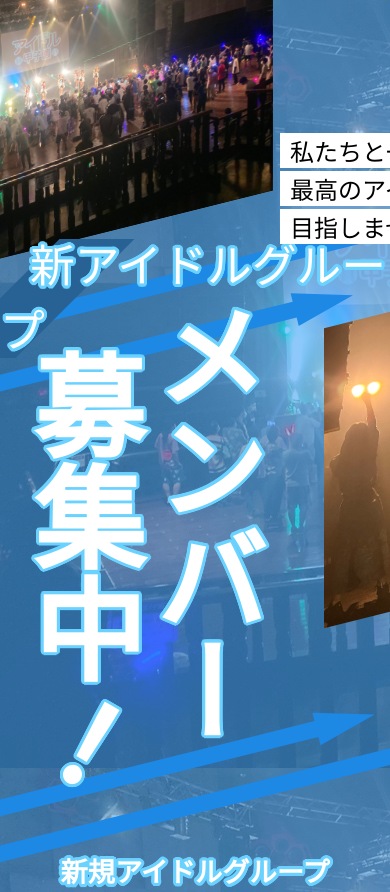
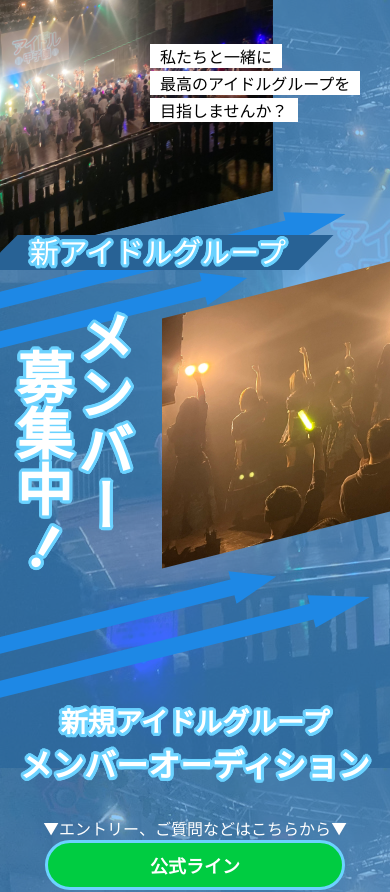
Before and after one commit to live-first/audition-page, a React (Create React App) app: page / in a window 390 px wide. Shown: the top 892 px of the page. Built offline with nearby package versions, Linux system fonts and the light colour scheme.

Commit message:
レスポンシブ対応

```diff
--- a/src/home/home.scss
+++ b/src/home/home.scss
@@ -62,6 +62,64 @@
           width: fit-content;
         }
       }
+      @media (max-width: 600px) {
+        .rect-view {
+          width: 100%;
+          height: 300px;
+          background-color: aquamarine;
+        }
+        .shape-position1 {
+          transform: skewY(346deg) translate3d(-30%, -30%, 0);
+          background: url('../image/a.jpeg');
+          background-size: cover;
+        }
+        .title {
+          display: inline;
+          color: #ffffff;
+          font-size: 1.8rem;
+          position: relative;
+          top: -70px;
+          z-index: 4;
+          padding: 0 30px;
+          text-decoration: none;
+          text-shadow: rgb(107, 210, 255) 3px 0px 0px, rgb(107, 210, 255) 2.83487px 0.981584px 0px, rgb(107, 210, 255) 2.35766px 1.85511px 0px, rgb(107, 210, 255) 1.62091px 2.52441px 0px, rgb(107, 210, 255) 0.705713px 2.91581px 0px, rgb(107, 210, 255) -0.287171px 2.98622px 0px, rgb(107, 210, 255) -1.24844px 2.72789px 0px, rgb(107, 210, 255) -2.07227px 2.16926px 0px, rgb(107, 210, 255) -2.66798px 1.37182px 0px, rgb(107, 210, 255) -2.96998px 0.42336px 0px, rgb(107, 210, 255) -2.94502px -0.571704px 0px, rgb(107, 210, 255) -2.59586px -1.50383px 0px, rgb(107, 210, 255) -1.96093px -2.27041px 0px, rgb(107, 210, 255) -1.11013px -2.78704px 0px, rgb(107, 210, 255) -0.137119px -2.99686px 0px, rgb(107, 210, 255) 0.850987px -2.87677px 0px, rgb(107, 210, 255) 1.74541px -2.43999px 0px, rgb(107, 210, 255) 2.44769px -1.73459px 0px, rgb(107, 210, 255) 2.88051px -0.838247px 0px;
+        }
+        .title::before {
+          background-color: #286295;
+          top: 0; bottom: 0; left: 0; right: 0;
+          content: "";
+          position: absolute;
+          -webkit-transform: skewX(-45deg);
+          transform: skewX(-45deg);
+          z-index: -1;
+        }
+        .message {
+          z-index: 4;
+          top: -300px;
+          left: 150px;
+          position: relative;
+          font-size: 1rem;
+          display: inline-block;
+          .top {
+            background-color: #ffffff;
+            margin: 3px 0;
+            padding: 0 10px;
+            width: fit-content;
+          }
+          .middle {
+            background-color: #ffffff;
+            margin: 3px 0;
+            padding: 0 10px;
+            width: fit-content;
+          }
+          .bottom {
+            background-color: #ffffff;
+            margin: 3px 0;
+            padding: 0 10px;
+            width: fit-content;
+          }
+        }
+      }
     }
 
     .layer-2 {
@@ -106,6 +164,9 @@
             color: #ffffff;
           }
         }
+        .vertical-member {
+          transform: translate(-40px,-50px);
+        }
         .rect-view {
           width: 100%;
           height: 300px;
@@ -115,6 +176,65 @@
           background: url('../image/b.jpeg');
           background-size: cover;
         }
+      }
+      @media (max-width: 600px) {
+        .arrow-clippath {
+          display: inline-block;
+          width: 300px;
+          height: 48px;
+          background-color: #1E88E5;
+          clip-path: polygon(0 33%, 85% 33%, 85% 15%, 100% 50%, 85% 85%, 85% 67%, 0 67%);
+        }
+        .arrow-1 {
+          transform: rotate(346deg) translate(-20px,-120px);
+          width: 400px;
+        }
+        .arrow-2 {
+          transform: rotate(346deg) translate(-20px,-120px);
+          margin-bottom: 130px;
+        }
+        .arrow-3 {
+          transform: rotate(346deg) translate(-20px,0);
+        }
+        .arrow-4 {
+          transform: rotate(346deg) translate(-20px,-20px);
+          width: 400px;
+        }
+        .layer-2-absolute {
+          top: 0;
+          left: 0;
+          width: 100%;
+          .vertical-text {
+            -ms-writing-mode: tb-rl;
+            writing-mode: vertical-rl;
+            font-size: 3.5rem;
+            font-weight: 700;
+            color: #ffffff;
+            text-shadow: rgb(107, 210, 255) 3px 0px 0px, rgb(107, 210, 255) 2.83487px 0.981584px 0px, rgb(107, 210, 255) 2.35766px 1.85511px 0px, rgb(107, 210, 255) 1.62091px 2.52441px 0px, rgb(107, 210, 255) 0.705713px 2.91581px 0px, rgb(107, 210, 255) -0.287171px 2.98622px 0px, rgb(107, 210, 255) -1.24844px 2.72789px 0px, rgb(107, 210, 255) -2.07227px 2.16926px 0px, rgb(107, 210, 255) -2.66798px 1.37182px 0px, rgb(107, 210, 255) -2.96998px 0.42336px 0px, rgb(107, 210, 255) -2.94502px -0.571704px 0px, rgb(107, 210, 255) -2.59586px -1.50383px 0px, rgb(107, 210, 255) -1.96093px -2.27041px 0px, rgb(107, 210, 255) -1.11013px -2.78704px 0px, rgb(107, 210, 255) -0.137119px -2.99686px 0px, rgb(107, 210, 255) 0.850987px -2.87677px 0px, rgb(107, 210, 255) 1.74541px -2.43999px 0px, rgb(107, 210, 255) 2.44769px -1.73459px 0px, rgb(107, 210, 255) 2.88051px -0.838247px 0px;
+            .rotate-font {
+              position: absolute;
+              transform: rotateZ(30deg);
+              color: #ffffff;
+            }
+          }
+          .vertical-member {
+            transform: translate(-20px,-40px);
+          }
+          .rect-view {
+            width: 100%;
+            height: 250px;
+          }
+          .shape-position2 {
+            transform: skewY(346deg) translate(0px,-60px);
+            background: url('../image/b.jpeg');
+            background-size: cover;
+          }
+        }
+      }
+    }
+    @media (max-width: 600px) {
+      .layer-2 {
+        height: 350px;
       }
     }
 
@@ -153,6 +273,18 @@
         }
       }
 
+      @media (max-width: 600px) {
+        .audition-title {
+          font-size: 1.7rem;
+          font-weight: bold;
+          color: #ffffff;
+          margin-bottom: 20px;
+          .f-large {
+            font-size: 2rem;
+          }
+        }
+      }
+
     }
 
   }
--- a/src/home/home.tsx
+++ b/src/home/home.tsx
@@ -8,6 +8,10 @@ import EllipseButton from '../component/button/ellipseButton.tsx';
 import ContentView from '../component/view/contentView.tsx';
 
 const Home = () => {
+
+  const OnLine = () => {
+    window.open("https://lin.ee/YmMmBif", '_blank');
+  }
 
   return (
     <div className='home'>
@@ -31,7 +35,7 @@ const Home = () => {
             <div className='p-absolute layer-2-absolute d-flex'>
               <SlideUpAnimation className='d-flex'>
                 <div className='vertical-text' style={{top: '380px', left: '0'}}>募集中<span className='rotate-font'>！</span></div>
-                <div className='vertical-text' style={{transform: 'translate(-40px,-50px)'}}>メンバー</div>
+                <div className='vertical-text vertical-member'>メンバー</div>
               </SlideUpAnimation>
               <div className='rect-view shape-position2'></div>
             </div>
@@ -45,7 +49,7 @@ const Home = () => {
 
             <SlideUpAnimation className='official-line-area'>
               <div className='entry-label'>▼エントリー、ご質問などはこちらから▼</div>
-              <EllipseButton className='entry-btn'>公式ライン</EllipseButton>
+              <EllipseButton className='entry-btn' onClick={OnLine}>公式ライン</EllipseButton>
             </SlideUpAnimation>
 
             <SlideUpAnimation>
@@ -67,7 +71,7 @@ const Home = () => {
             <SlideUpAnimation>
               <ContentView title='応募方法' className='official-line-area'>
                 <div className='entry-label-dark'>▼エントリー、ご質問などはこちらから▼</div>
-                <EllipseButton className='entry-btn'>公式ライン</EllipseButton>
+                <EllipseButton className='entry-btn' onClick={OnLine}>公式ライン</EllipseButton>
               </ContentView>
             </SlideUpAnimation>
 
```
